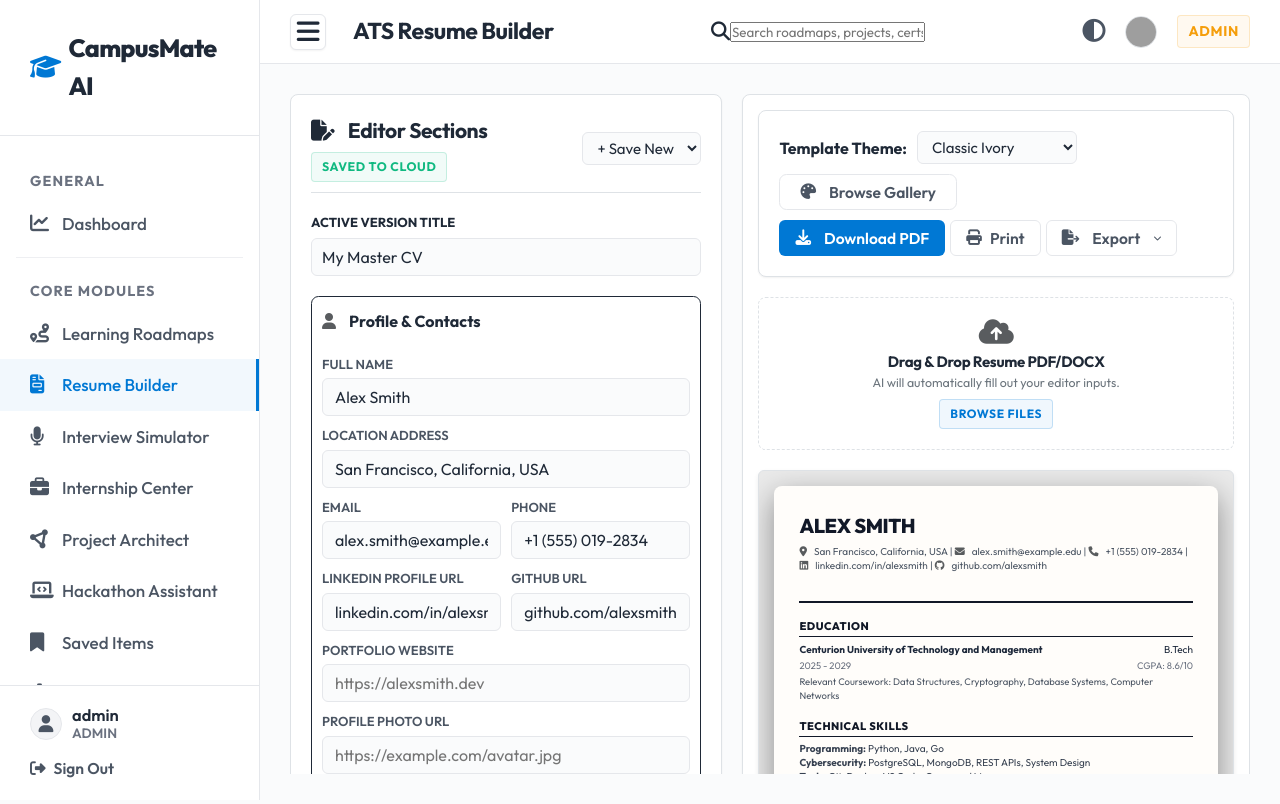
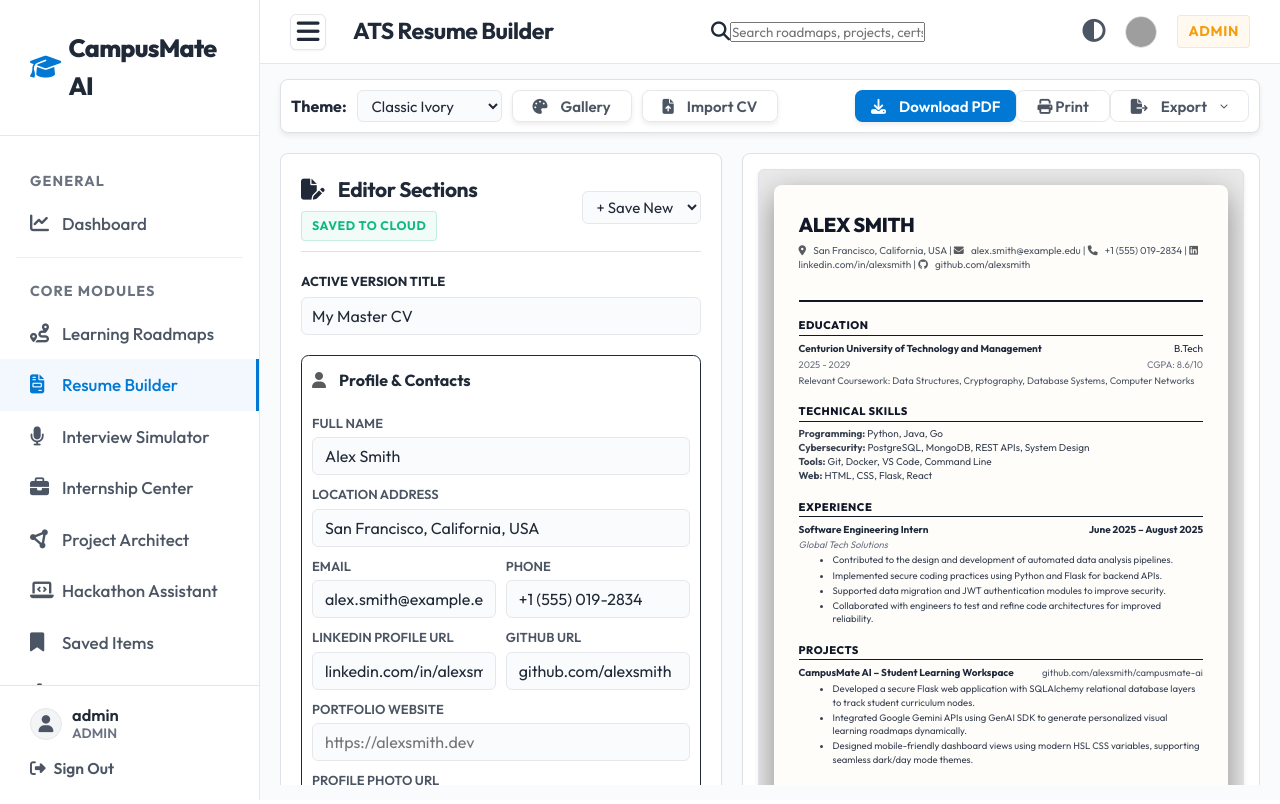
Before and after one commit to 251801390006-blip/campusmate-ai, a Flask app: page /resume-analyzer in a window 1280 px wide. Run offline with Flask 3, Linux system fonts and the light colour scheme; a user stored in the database is signed in; data comes from the database, SQL or seed files in the repository; data that the repository does not hold is empty; some libraries are stand-ins or nearby versions; grey boxes are pictures that could not be loaded.

Commit message:
Optimize page scrolling, unify editor toolbar above columns, and fix mobile portrait preview visibility

```diff
--- a/app/templates/resume_analyzer.html
+++ b/app/templates/resume_analyzer.html
@@ -7,8 +7,138 @@
 {% block content %}
 <input type="hidden" name="csrf_token" value="{{ csrf_token() }}">
 
-<!-- Responsive Premium Layout Container -->
-<div class="resume-workspace-wrapper tab-edit">
+    <!-- Unified Premium Workspace Toolbar (Always Visible) -->
+    <div class="resume-workspace-toolbar flat-card bg-primary-card border p-2 mb-3 d-flex justify-content-between align-items-center flex-wrap gap-2 shadow-sm" style="background-color: var(--bg-secondary) !important;">
+        <!-- Left: Template Select & Gallery & Import -->
+        <div class="d-flex align-items-center gap-2 flex-wrap" style="font-size:0.8rem;">
+            <label for="resume-theme-select" class="fw-bold text-secondary-text mb-0">Theme:</label>
+            <select id="resume-theme-select" onchange="applyTheme(this.value)" class="form-input py-1 px-2 w-auto" style="max-width:145px; font-size:0.75rem; height:32px;">
+                <optgroup label="Original Classic">
+                    <option value="classic">Classic Ivory</option>
+                    <option value="modern-cyan">Modern Cyan Accent</option>
+                    <option value="slate-glass">Slate Glassmorphic</option>
+                    <option value="minimalist-executive">Minimalist Executive</option>
+                    <option value="tech-mono">Tech Minimalist</option>
+                    <option value="creative-violet">Creative Violet</option>
+                    <option value="emerald-forest">Emerald Forest</option>
+                    <option value="royal-indigo">Royal Indigo</option>
+                    <option value="corporate-navy">Corporate Navy</option>
+                    <option value="modern-warm">Modern Warm</option>
+                    <option value="clean-slate">Clean Slate</option>
+                    <option value="elegant-georgia">Elegant Georgia</option>
+                    <option value="stanford-academic">Stanford Academic</option>
+                    <option value="sleek-tech">Sleek Tech</option>
+                    <option value="compact-cv">Compact CV</option>
+                    <option value="hybrid-columns">Double Column Hybrid</option>
+                </optgroup>
+                <optgroup label="ATS Friendly">
+                    <option value="ats-classic">Classic Executive</option>
+                    <option value="ats-modern">Modern Professional</option>
+                    <option value="ats-minimal">Clean Minimalist</option>
+                    <option value="ats-compact">Compact Standard</option>
+                    <option value="ats-formal">Formal Traditional</option>
+                </optgroup>
+                <optgroup label="Modern Premium">
+                    <option value="modern-teal">Teal Accent</option>
+                    <option value="modern-slate">Slate Clean</option>
+                    <option value="modern-indigo">Indigo Startup</option>
+                    <option value="modern-coral">Coral Serif</option>
+                    <option value="modern-glass">Glassmorphism</option>
+                </optgroup>
+                <optgroup label="Microsoft Style">
+                    <option value="ms-learn">Learn Blue</option>
+                    <option value="ms-docs">Technical Writer</option>
+                    <option value="ms-azure">Azure Cloud</option>
+                    <option value="ms-office">Office Corporate</option>
+                    <option value="ms-team">MS Collaborative</option>
+                </optgroup>
+                <optgroup label="Student CV">
+                    <option value="student-academic">Academic CV</option>
+                    <option value="student-entry">Entry Level</option>
+                    <option value="student-grad">Graduate Fellowship</option>
+                    <option value="student-campus">Campus Leader</option>
+                    <option value="student-scholar">Scholar Traditional</option>
+                </optgroup>
+                <optgroup label="Internships">
+                    <option value="intern-general">General Internship</option>
+                    <option value="intern-tech">Tech Intern Prep</option>
+                    <option value="intern-business">Corporate Intern</option>
+                    <option value="intern-creative">Creative Portfolio</option>
+                    <option value="intern-research">Research Assistant</option>
+                </optgroup>
+                <optgroup label="Cyber Security">
+                    <option value="cyber-mono">Terminal Mono</option>
+                    <option value="cyber-dark">Dark Operations</option>
+                    <option value="cyber-shield">Shield Defensive</option>
+                    <option value="cyber-matrix">Matrix Green</option>
+                    <option value="cyber-audit">Compliance Auditor</option>
+                </optgroup>
+                <optgroup label="AI/ML Engineer">
+                    <option value="ai-tensor">Tensor Graph</option>
+                    <option value="ai-neural">Neural Network</option>
+                    <option value="ai-agent">Agentic Engineer</option>
+                    <option value="ai-vision">CV/NLP Specialist</option>
+                    <option value="ai-prompt">Prompt Analyst</option>
+                </optgroup>
+                <optgroup label="Cloud Ops">
+                    <option value="cloud-infra">Infrastructure</option>
+                    <option value="cloud-ops">Cloud Operations</option>
+                    <option value="cloud-k8s">Kubernetes Architect</option>
+                    <option value="cloud-aws">AWS Cloud</option>
+                    <option value="cloud-hybrid">Hybrid Cloud</option>
+                </optgroup>
+                <optgroup label="Software Eng">
+                    <option value="swe-git">Git Committer</option>
+                    <option value="swe-fullstack">Full Stack Engineer</option>
+                    <option value="swe-backend">Backend Architect</option>
+                    <option value="swe-frontend">Frontend Developer</option>
+                    <option value="swe-cloud">Cloud Engineer</option>
+                </optgroup>
+                <optgroup label="Minimalist">
+                    <option value="minimal-light">Light Standard</option>
+                    <option value="minimal-dark">Dark Elegant</option>
+                    <option value="minimal-border">Border Accent</option>
+                    <option value="minimal-compact">Compact Line</option>
+                    <option value="minimal-swiss">Swiss Editorial</option>
+                </optgroup>
+                <optgroup label="Executive">
+                    <option value="exec-director">Director Gold</option>
+                    <option value="exec-vp">VP Operations</option>
+                    <option value="exec-board">Board Member</option>
+                    <option value="exec-legal">Legal Counsel</option>
+                    <option value="exec-partner">Managing Partner</option>
+                </optgroup>
+                <optgroup label="Canva Premium">
+                    <option value="canva-sidebar">Left Sidebar Modern</option>
+                    <option value="canva-elegant">Olivia Wilson Elegant</option>
+                    <option value="canva-split">Minimalist Split</option>
+                </optgroup>
+            </select>
+
+            <button type="button" class="btn btn-sm btn-outline py-1 px-3 rounded shadow-sm" style="height:32px; font-size:0.75rem;" onclick="openTemplateGallery()"><i class="fa-solid fa-palette me-1"></i> Gallery</button>
+            <button type="button" class="btn btn-sm btn-outline py-1 px-3 rounded shadow-sm" style="height:32px; font-size:0.75rem;" onclick="document.getElementById('resume-file-input-builder').click()"><i class="fa-solid fa-file-arrow-up me-1"></i> Import CV</button>
+            <input type="file" id="resume-file-input-builder" style="display:none;" accept=".pdf,.docx">
+        </div>
+
+        <!-- Right: Export / PDF / Print Actions -->
+        <div class="d-flex gap-1.5 flex-wrap">
+            <button class="btn btn-sm btn-primary py-1 px-3.5 rounded fw-semibold shadow-sm" style="height:32px; font-size:0.75rem;" onclick="downloadResumePDF()"><i class="fa-solid fa-download me-1"></i> Download PDF</button>
+            <button class="btn btn-sm btn-outline py-1 px-3 d-none d-sm-inline-block rounded" style="height:32px; font-size:0.75rem;" onclick="window.print()"><i class="fa-solid fa-print"></i> Print</button>
+
+            <!-- Export Dropdown -->
+            <div class="dropdown" style="position:relative; display:inline-block;">
+                <button class="btn btn-sm btn-outline py-1 px-3 rounded dropdown-toggle" style="height:32px; font-size:0.75rem;" onclick="toggleExportMenu()"><i class="fa-solid fa-file-export me-1"></i> Export <i class="fa-solid fa-chevron-down ms-1" style="font-size:8px;"></i></button>
+                <div id="export-dropdown-menu" class="dropdown-menu border shadow-sm p-1" style="display:none; position:absolute; right:0; top:35px; background:var(--bg-secondary); border-radius:6px; z-index:1500; min-width:140px;">
+                    <a href="javascript:void(0)" onclick="downloadResumeDOCX()" class="dropdown-item py-2 px-3 d-block text-secondary-text" style="font-size:0.75rem; text-decoration:none;"><i class="fa-solid fa-file-word text-primary me-2"></i> Word (DOCX)</a>
+                    <a href="javascript:void(0)" onclick="downloadResumeJSON()" class="dropdown-item py-2 px-3 d-block text-secondary-text" style="font-size:0.75rem; text-decoration:none;"><i class="fa-solid fa-file-code text-info me-2"></i> JSON Schema</a>
+                    <a href="javascript:void(0)" onclick="generateShareLink()" class="dropdown-item py-2 px-3 d-block text-secondary-text" style="font-size:0.75rem; text-decoration:none;"><i class="fa-solid fa-share-nodes text-success me-2"></i> Share Link</a>
+                </div>
+            </div>
+        </div>
+    </div>
+
+    <!-- Responsive Premium Layout Container -->
+    <div class="resume-workspace-wrapper tab-edit">
 
     <!-- Left Column: Scrollable Editor Sections (col-xl-5) -->
     <div class="editor-form-column">
@@ -34,7 +164,10 @@
             </div>
 
             <!-- Scrollable Accordion Sections List -->
-            <div class="form-scroller flex-grow-1 pr-1 pb-3" style="overflow-y: auto; display: flex; flex-direction: column; gap: 12px;">
+            <div class="form-scroller flex-grow-1 pr-1 pb-3" style="overflow-y: auto; min-height:0; display: flex; flex-direction: column; gap: 12px;">
+
+                <!-- Upload status text -->
+                <div id="upload-status-text-builder" class="text-center p-2 mb-2 border rounded bg-secondary-card text-secondary animate-fade-in" style="font-size: 0.72rem; display:none; border-color: var(--accent-color) !important;"></div>
 
                 <!-- 1. Profile Info Accordion -->
                 <details class="accordion-section p-2 border rounded bg-primary-card" open id="accordion-profile">
@@ -253,138 +386,9 @@
         </div>
     </div>
 
-    <!-- Right Column: Visual Preview, Toolbar & ATS Panel (col-xl-7) -->
+    <!-- Right Column: Visual Preview & ATS Panel (col-xl-7) -->
     <div class="visual-viewer-column">
         <div class="flat-card h-100 bg-secondary-card border d-flex flex-column" style="overflow-y: auto; overflow-x: hidden; padding: 15px;">
-
-            <!-- Preview Toolbar -->
-            <div class="flat-card bg-primary-card border p-3 mb-3 d-flex justify-content-between align-items-center flex-wrap gap-2">
-
-                <!-- Dropdown Select & Gallery Button -->
-                <div class="d-flex align-items-center gap-2 flex-wrap" style="font-size:0.8rem;">
-                    <label for="resume-theme-select" class="fw-bold text-secondary-text">Template Theme:</label>
-                    <select id="resume-theme-select" onchange="applyTheme(this.value)" class="form-input py-1 px-2 w-auto" style="max-width:160px; font-size:0.75rem;">
-                        <optgroup label="Original Classic">
-                            <option value="classic">Classic Ivory</option>
-                            <option value="modern-cyan">Modern Cyan Accent</option>
-                            <option value="slate-glass">Slate Glassmorphic</option>
-                            <option value="minimalist-executive">Minimalist Executive</option>
-                            <option value="tech-mono">Tech Minimalist</option>
-                            <option value="creative-violet">Creative Violet</option>
-                            <option value="emerald-forest">Emerald Forest</option>
-                            <option value="royal-indigo">Royal Indigo</option>
-                            <option value="corporate-navy">Corporate Navy</option>
-                            <option value="modern-warm">Modern Warm</option>
-                            <option value="clean-slate">Clean Slate</option>
-                            <option value="elegant-georgia">Elegant Georgia</option>
-                            <option value="stanford-academic">Stanford Academic</option>
-                            <option value="sleek-tech">Sleek Tech</option>
-                            <option value="compact-cv">Compact CV</option>
-                            <option value="hybrid-columns">Double Column Hybrid</option>
-                        </optgroup>
-                        <optgroup label="ATS Friendly">
-                            <option value="ats-classic">Classic Executive</option>
-                            <option value="ats-modern">Modern Professional</option>
-                            <option value="ats-minimal">Clean Minimalist</option>
-                            <option value="ats-compact">Compact Standard</option>
-                            <option value="ats-formal">Formal Traditional</option>
-                        </optgroup>
-                        <optgroup label="Modern Premium">
-                            <option value="modern-teal">Teal Accent</option>
-                            <option value="modern-slate">Slate Clean</option>
-                            <option value="modern-indigo">Indigo Startup</option>
-                            <option value="modern-coral">Coral Serif</option>
-                            <option value="modern-glass">Glassmorphism</option>
-                        </optgroup>
-                        <optgroup label="Microsoft Style">
-                            <option value="ms-learn">Learn Blue</option>
-                            <option value="ms-docs">Technical Writer</option>
-                            <option value="ms-azure">Azure Cloud</option>
-                            <option value="ms-office">Office Corporate</option>
-                            <option value="ms-team">MS Collaborative</option>
-                        </optgroup>
-                        <optgroup label="Student CV">
-                            <option value="student-academic">Academic CV</option>
-                            <option value="student-entry">Entry Level</option>
-                            <option value="student-grad">Graduate Fellowship</option>
-                            <option value="student-campus">Campus Leader</option>
-                            <option value="student-scholar">Scholar Traditional</option>
-                        </optgroup>
-                        <optgroup label="Internships">
-                            <option value="intern-general">General Internship</option>
-                            <option value="intern-tech">Tech Intern Prep</option>
-                            <option value="intern-business">Corporate Intern</option>
-                            <option value="intern-creative">Creative Portfolio</option>
-                            <option value="intern-research">Research Assistant</option>
-                        </optgroup>
-                        <optgroup label="Cyber Security">
-                            <option value="cyber-mono">Terminal Mono</option>
-                            <option value="cyber-dark">Dark Operations</option>
-                            <option value="cyber-shield">Shield Defensive</option>
-                            <option value="cyber-matrix">Matrix Green</option>
-                            <option value="cyber-audit">Compliance Auditor</option>
-                        </optgroup>
-                        <optgroup label="AI/ML Engineer">
-                            <option value="ai-tensor">Tensor Graph</option>
-                            <option value="ai-neural">Neural Network</option>
-                            <option value="ai-agent">Agentic Engineer</option>
-                            <option value="ai-vision">CV/NLP Specialist</option>
-                            <option value="ai-prompt">Prompt Analyst</option>
-                        </optgroup>
-                        <optgroup label="Cloud Ops">
-                            <option value="cloud-infra">Infrastructure</option>
-                            <option value="cloud-ops">Cloud Operations</option>
-                            <option value="cloud-k8s">Kubernetes Architect</option>
-                            <option value="cloud-aws">AWS Cloud</option>
-                            <option value="cloud-hybrid">Hybrid Cloud</option>
-                        </optgroup>
-                        <optgroup label="Software Eng">
-                            <option value="swe-git">Git Committer</option>
-                            <option value="swe-fullstack">Full Stack Engineer</option>
-                            <option value="swe-backend">Backend Architect</option>
-                            <option value="swe-frontend">Frontend Developer</option>
-                            <option value="swe-cloud">Cloud Engineer</option>
-                        </optgroup>
-                        <optgroup label="Minimalist">
-                            <option value="minimal-light">Light Standard</option>
-                            <option value="minimal-dark">Dark Elegant</option>
-                            <option value="minimal-border">Border Accent</option>
-                            <option value="minimal-compact">Compact Line</option>
-                            <option value="minimal-swiss">Swiss Editorial</option>
-                        </optgroup>
-                        <optgroup label="Executive">
-                            <option value="exec-director">Director Gold</option>
-                            <option value="exec-vp">VP Operations</option>
-                            <option value="exec-board">Board Member</option>
-                            <option value="exec-legal">Legal Counsel</option>
-                            <option value="exec-partner">Managing Partner</option>
-                        </optgroup>
-                        <optgroup label="Canva Premium">
-                            <option value="canva-sidebar">Left Sidebar Modern</option>
-                            <option value="canva-elegant">Olivia Wilson Elegant</option>
-                            <option value="canva-split">Minimalist Split</option>
-                        </optgroup>
-                    </select>
-
-                    <button type="button" class="btn btn-sm btn-outline py-1.5 px-3 rounded" onclick="openTemplateGallery()"><i class="fa-solid fa-palette me-1"></i> Browse Gallery</button>
-                </div>
-
-                <!-- Export / PDF / Print Actions -->
-                <div class="d-flex gap-1 flex-wrap">
-                    <button class="btn btn-sm btn-primary" onclick="downloadResumePDF()"><i class="fa-solid fa-download me-1"></i> Download PDF</button>
-                    <button class="btn btn-sm btn-outline" onclick="window.print()"><i class="fa-solid fa-print"></i> Print</button>
-
-                    <!-- Export Dropdown -->
-                    <div class="dropdown" style="position:relative; display:inline-block;">
-                        <button class="btn btn-sm btn-outline dropdown-toggle" onclick="toggleExportMenu()"><i class="fa-solid fa-file-export me-1"></i> Export <i class="fa-solid fa-chevron-down ms-1" style="font-size:8px;"></i></button>
-                        <div id="export-dropdown-menu" class="dropdown-menu border shadow-sm p-1" style="display:none; position:absolute; right:0; top:35px; background:var(--bg-secondary); border-radius:6px; z-index:1500; min-width:140px;">
-                            <a href="javascript:void(0)" onclick="downloadResumeDOCX()" class="dropdown-item py-2 px-3 d-block text-secondary-text" style="font-size:0.75rem; text-decoration:none;"><i class="fa-solid fa-file-word text-primary me-2"></i> Word (DOCX)</a>
-                            <a href="javascript:void(0)" onclick="downloadResumeJSON()" class="dropdown-item py-2 px-3 d-block text-secondary-text" style="font-size:0.75rem; text-decoration:none;"><i class="fa-solid fa-file-code text-info me-2"></i> JSON Schema</a>
-                            <a href="javascript:void(0)" onclick="generateShareLink()" class="dropdown-item py-2 px-3 d-block text-secondary-text" style="font-size:0.75rem; text-decoration:none;"><i class="fa-solid fa-share-nodes text-success me-2"></i> Share Link</a>
-                        </div>
-                    </div>
-                </div>
-            </div>
 
             <!-- Before/After optimizations panel -->
             <div class="flat-card border p-2 mb-3 bg-primary-card" id="before-after-card" style="display:none; border-color: rgba(16,185,129,0.2) !important;">
@@ -408,15 +412,7 @@
                 </div>
             </div>
 
-            <!-- Drag & Drop Upload Zone -->
-            <div class="upload-zone-wrapper p-3 border rounded text-center mb-3 bg-primary-card" style="border-style: dashed !important; cursor: pointer;" id="drop-zone-builder">
-                <i class="fa-solid fa-cloud-arrow-up text-muted mb-1" style="font-size: 1.4rem;"></i>
-                <h4 style="font-size: 0.75rem;" class="fw-bold mb-0">Drag & Drop Resume PDF/DOCX</h4>
-                <p class="text-secondary mb-1" style="font-size: 0.62rem;">AI will automatically fill out your editor inputs.</p>
-                <span class="badge badge-info cursor-pointer px-2 py-0.5" style="font-size: 0.6rem;">Browse Files</span>
-                <input type="file" id="resume-file-input-builder" style="display:none;" accept=".pdf,.docx">
-                <div id="upload-status-text-builder" class="text-secondary mt-1" style="font-size: 0.68rem; display:none;"></div>
-            </div>
+
 
             <!-- Share Link Container -->
             <div id="share-link-container" class="mt-1 mb-3 p-3 border rounded bg-primary-card" style="display:none;">
@@ -2498,6 +2494,11 @@ function scaleResumePreview() {
     const wrapper = document.querySelector(".resume-preview-sheet-wrapper");
     if (!paper || !wrapper) return;
 
+    // Return early if the wrapper is currently hidden (e.g. display: none)
+    if (wrapper.offsetWidth === 0) {
+        return;
+    }
+
     paper.style.transform = "none";
     wrapper.style.height = "auto";
 
@@ -2505,6 +2506,7 @@ function scaleResumePreview() {
     const paperHeight = paper.offsetHeight || 1123;
 
     const containerWidth = wrapper.clientWidth - 30; // subtract padding
+    if (containerWidth <= 0) return;
 
     let scale = containerWidth / paperWidth;
     if (scale > 1) scale = 1;
@@ -2532,9 +2534,21 @@ document.addEventListener("DOMContentLoaded", () => {
     display: grid;
     grid-template-columns: 1.15fr 1.35fr;
     gap: 20px;
-    height: calc(100vh - 120px);
+    height: 100%;
     overflow: hidden;
     box-sizing: border-box;
+}
+.form-scroller {
+    overflow-y: auto;
+    min-height: 0;
+    scrollbar-width: thin;
+}
+.form-scroller::-webkit-scrollbar {
+    width: 6px;
+}
+.form-scroller::-webkit-scrollbar-thumb {
+    background-color: var(--border-color);
+    border-radius: 4px;
 }
 
 .editor-form-column {
@@ -2772,13 +2786,38 @@ document.addEventListener("DOMContentLoaded", () => {
     }
 }
 
+/* Lock page scroll on desktop/tablet to force column scrolling */
+@media (min-width: 768px) {
+    html, body {
+        height: 100vh !important;
+        overflow: hidden !important;
+    }
+    .main-with-sidebar {
+        height: 100vh !important;
+        overflow: hidden !important;
+    }
+    .dashboard-inner-container {
+        height: calc(100vh - 64px) !important;
+        overflow: hidden !important;
+        display: flex;
+        flex-direction: column;
+        padding: 15px 20px !important;
+        box-sizing: border-box;
+    }
+    .resume-workspace-wrapper {
+        flex-grow: 1;
+        height: 0 !important;
+        min-height: 0;
+    }
+}
+
 /* Tablet viewport (768px - 1099px) styles */
 @media (min-width: 768px) and (max-width: 1099px) {
     .resume-workspace-wrapper {
         display: grid !important;
         grid-template-columns: 1fr 1fr !important;
         gap: 15px !important;
-        height: calc(100vh - 120px) !important;
+        height: 100% !important;
         overflow: hidden !important;
     }
     .editor-form-column, .visual-viewer-column {
```
